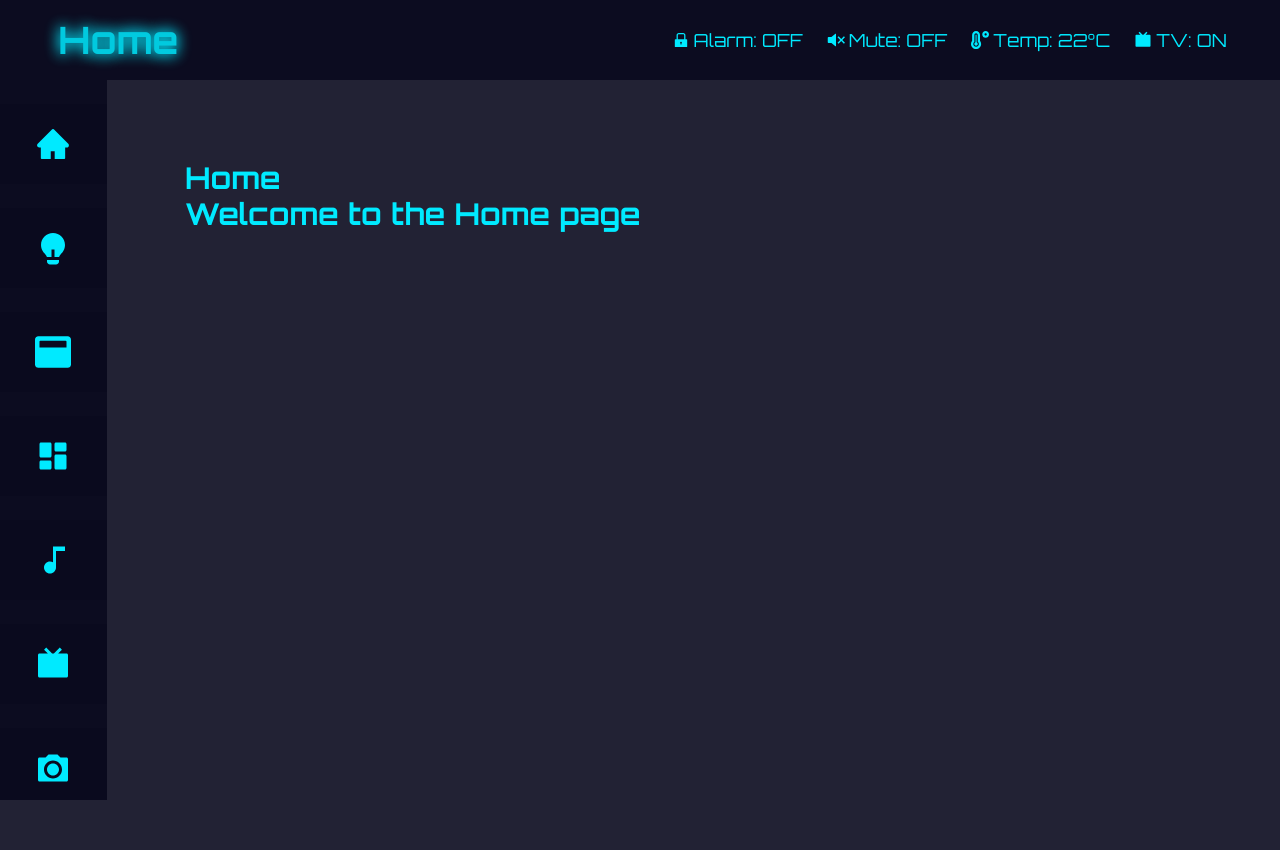
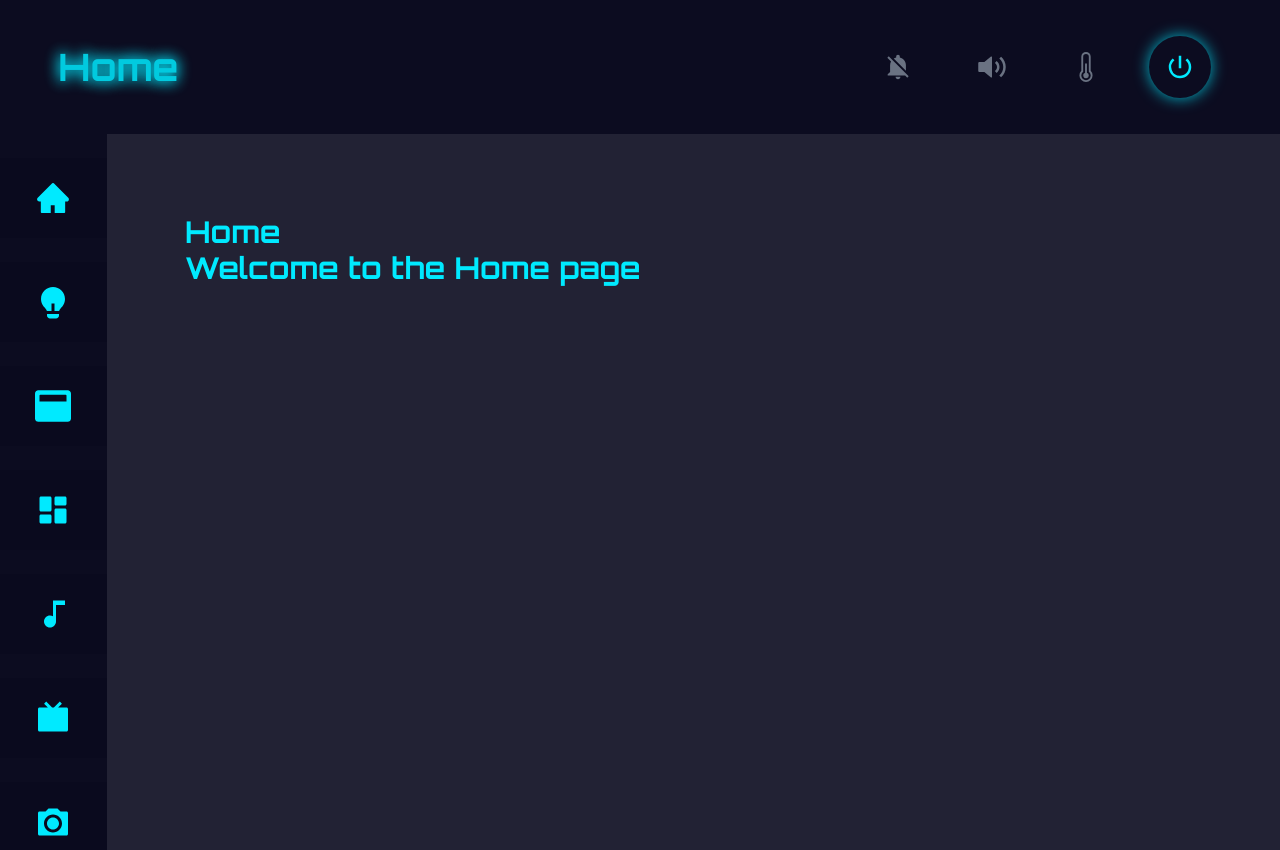
Before and after one commit to luckyboy2790/smart-home-ui-complete, a React (Vite) app: page / in a window 1280 px wide. Before the commit the page ends 800 px from the top, so only its background shows below. Built offline with nearby package versions, Linux system fonts and the light colour scheme.

Commit message:
updated header icons

```diff
--- a/src/App.css
+++ b/src/App.css
@@ -15,7 +15,7 @@
     background: #020618;
 }
 
-@keyframes pulseGlow {
+@keyframes glow-pulse {
     0% {
         transform: scale(1);
         opacity: 1;
@@ -32,10 +32,58 @@
     }
 }
 
-.animate-pulseGlow {
-    animation: pulseGlow 1.5s infinite alternate;
+@keyframes neon-pulse {
+    0% {
+        box-shadow: 0 0 5px rgba(0, 234, 255, 0.5);
+    }
+
+    50% {
+        box-shadow: 0 0 15px rgba(0, 234, 255, 0.8);
+    }
+
+    100% {
+        box-shadow: 0 0 5px rgba(0, 234, 255, 0.5);
+    }
 }
 
-.shadow-glow {
+@keyframes neon-glow-pulse {
+    0% {
+        text-shadow: 0 0 5px rgba(0, 234, 255, 0.5);
+    }
+
+    50% {
+        text-shadow: 0 0 15px rgba(0, 234, 255, 0.8);
+    }
+
+    100% {
+        text-shadow: 0 0 5px rgba(0, 234, 255, 0.5);
+    }
+}
+
+.shadow-neon-text-glow {
     text-shadow: 0 0 12px #00eaff, 0 0 15px #00eaff;
 }
+
+.text-neon {
+    color: #00EAFF;
+}
+
+.shadow-neon {
+    box-shadow: 0 0 15px rgba(0, 234, 255, 0.8);
+}
+
+.shadow-neon-soft {
+    box-shadow: 0 0 10px rgba(0, 234, 255, 0.5);
+}
+
+.animate-glow-pulse {
+    animation: glow-pulse 1.5s infinite alternate;
+}
+
+.animate-neon-glow {
+    animation: neon-pulse 1.5s infinite alternate;
+}
+
+.animate-neon-glow-pulse {
+    animation: neon-glow-pulse 1.5s infinite alternate;
+}
--- a/src/components/header/index.tsx
+++ b/src/components/header/index.tsx
@@ -1,8 +1,10 @@
 import { Props } from "../../types";
-import { AiFillLock } from "react-icons/ai";
-import { RiTvFill, RiVolumeMuteFill } from "react-icons/ri";
-import { FaTemperatureHigh } from "react-icons/fa";
+import { IoMdNotificationsOff, IoMdNotifications } from "react-icons/io";
+import { RiVolumeMuteFill, RiVolumeUpFill } from "react-icons/ri";
+import { BsThermometerHalf } from "react-icons/bs";
 import { useAppContext } from "../../context/AppContext";
+import { MdOutlineAcUnit, MdPowerSettingsNew } from "react-icons/md";
+import { useState } from "react";
 
 const Header = ({ children }: Props) => {
   return (
@@ -23,21 +25,76 @@ Header.Container = function HeaderContainer({ children }: Props) {
 Header.Title = function HeaderTitle() {
   const { title } = useAppContext();
   return (
-    <div className="ml-2 text-2xl lg:text-4xl shadow-glow animate-pulseGlow font-bold">
+    <div className="ml-2 text-2xl lg:text-4xl shadow-neon-text-glow animate-glow-pulse font-bold">
       {title}
     </div>
   );
 };
 
 Header.Icons = function HeaderIcons() {
+  const [alarmOn, setAlarmOn] = useState(false);
+  const [mute, setMute] = useState(false);
+  const [acOn, setAcOn] = useState(false);
+  const [tvOn, setTvOn] = useState(true);
+
   return (
-    <div className="flex justify-center gap-4 lg:gap-6 text-sm lg:text-lg">
-      <span className="flex items-center"><AiFillLock className="mr-1" /> Alarm: OFF</span>
-      <span className="flex items-center"><RiVolumeMuteFill className="mr-1" /> Mute: OFF</span>
-      <span className="flex items-center"><FaTemperatureHigh className="mr-1" /> Temp: 22°C</span>
-      <span className="flex items-center"><RiTvFill className="mr-1" /> TV: ON</span>
+    <div className="flex justify-center gap-6 lg:gap-8 p-4">
+      {/* Alarm Toggle */}
+      <button
+        className={`p-4 rounded-full transition-all duration-300 transform hover:scale-110 ${alarmOn ? "shadow-neon animate-neon-glow" : "hover:shadow-neon-soft"
+          }`}
+        onClick={() => setAlarmOn(!alarmOn)}
+        aria-label="Toggle Alarm"
+      >
+        {alarmOn ? (
+          <IoMdNotifications className="text-3xl text-neon animate-neon-glow-pulse" />
+        ) : (
+          <IoMdNotificationsOff className="text-3xl text-gray-500" />
+        )}
+      </button>
+
+      {/* Mute Toggle */}
+      <button
+        className={`p-4 rounded-full transition-all duration-300 transform hover:scale-110 ${mute ? "shadow-neon animate-neon-glow" : "hover:shadow-neon-soft"
+          }`}
+        onClick={() => setMute(!mute)}
+        aria-label="Toggle Mute"
+      >
+        {mute ? (
+          <RiVolumeMuteFill className="text-3xl text-neon animate-neon-glow-pulse" />
+        ) : (
+          <RiVolumeUpFill className="text-3xl text-gray-500" />
+        )}
+      </button>
+
+      {/* Temperature Display (AC Toggle) */}
+      <button
+        className={`p-4 rounded-full transition-all duration-300 transform hover:scale-110 ${acOn ? "shadow-neon animate-neon-glow" : "hover:shadow-neon-soft"
+          }`}
+        onClick={() => setAcOn(!acOn)}
+        aria-label="Toggle AC"
+      >
+        {acOn ? (
+          <MdOutlineAcUnit className="text-3xl text-neon animate-neon-glow-pulse" />
+        ) : (
+          <BsThermometerHalf className="text-3xl text-gray-500" />
+        )}
+      </button>
+
+      {/* TV Toggle */}
+      <button
+        className={`p-4 rounded-full transition-all duration-300 transform hover:scale-110 ${tvOn ? "shadow-neon animate-neon-glow" : "hover:shadow-neon-soft"
+          }`}
+        onClick={() => setTvOn(!tvOn)}
+        aria-label="Toggle TV Power"
+      >
+        <MdPowerSettingsNew
+          className={`text-3xl ${tvOn ? "text-neon animate-neon-glow-pulse" : "text-gray-500"
+            }`}
+        />
+      </button>
     </div>
   );
-};
+}
 
 export default Header;
```
